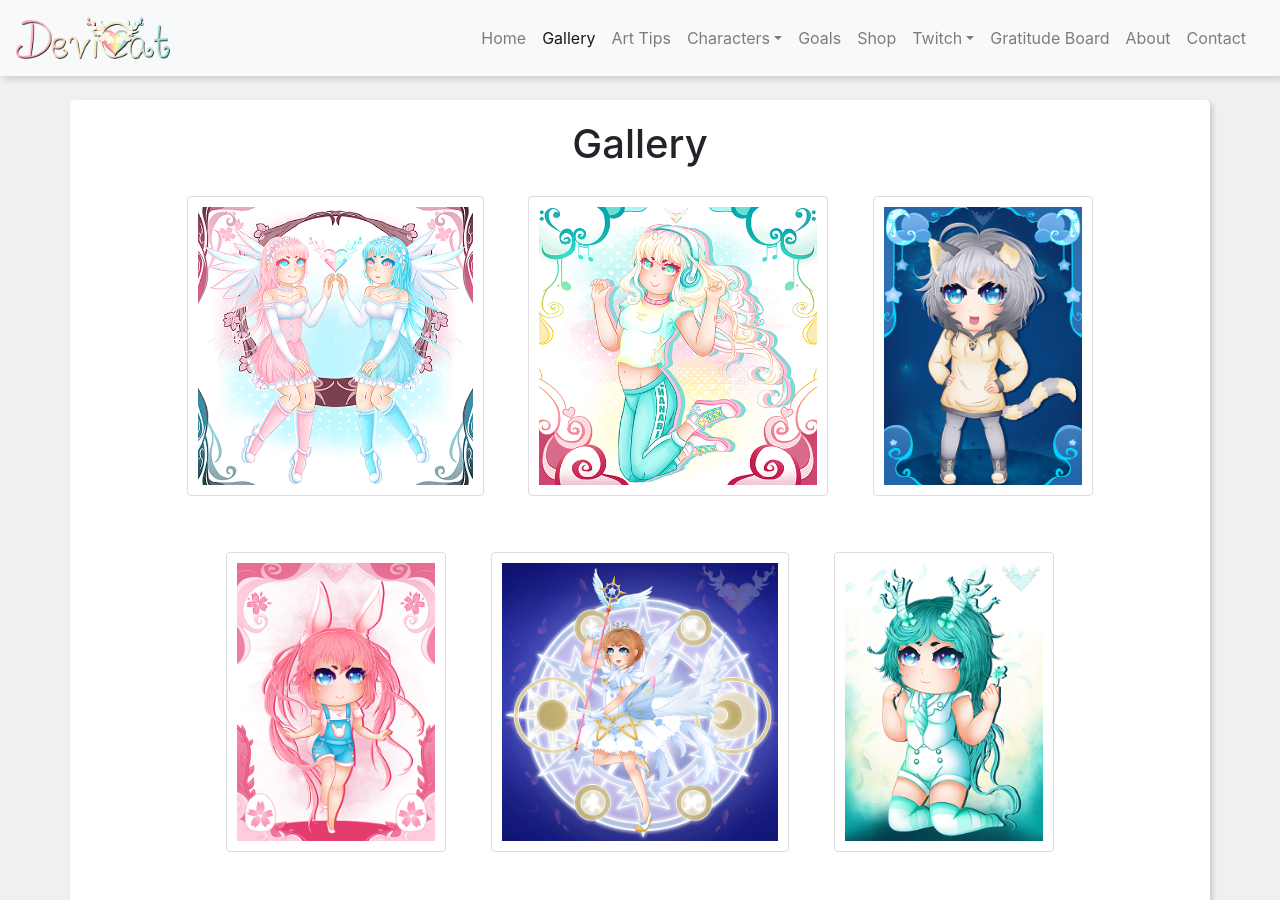
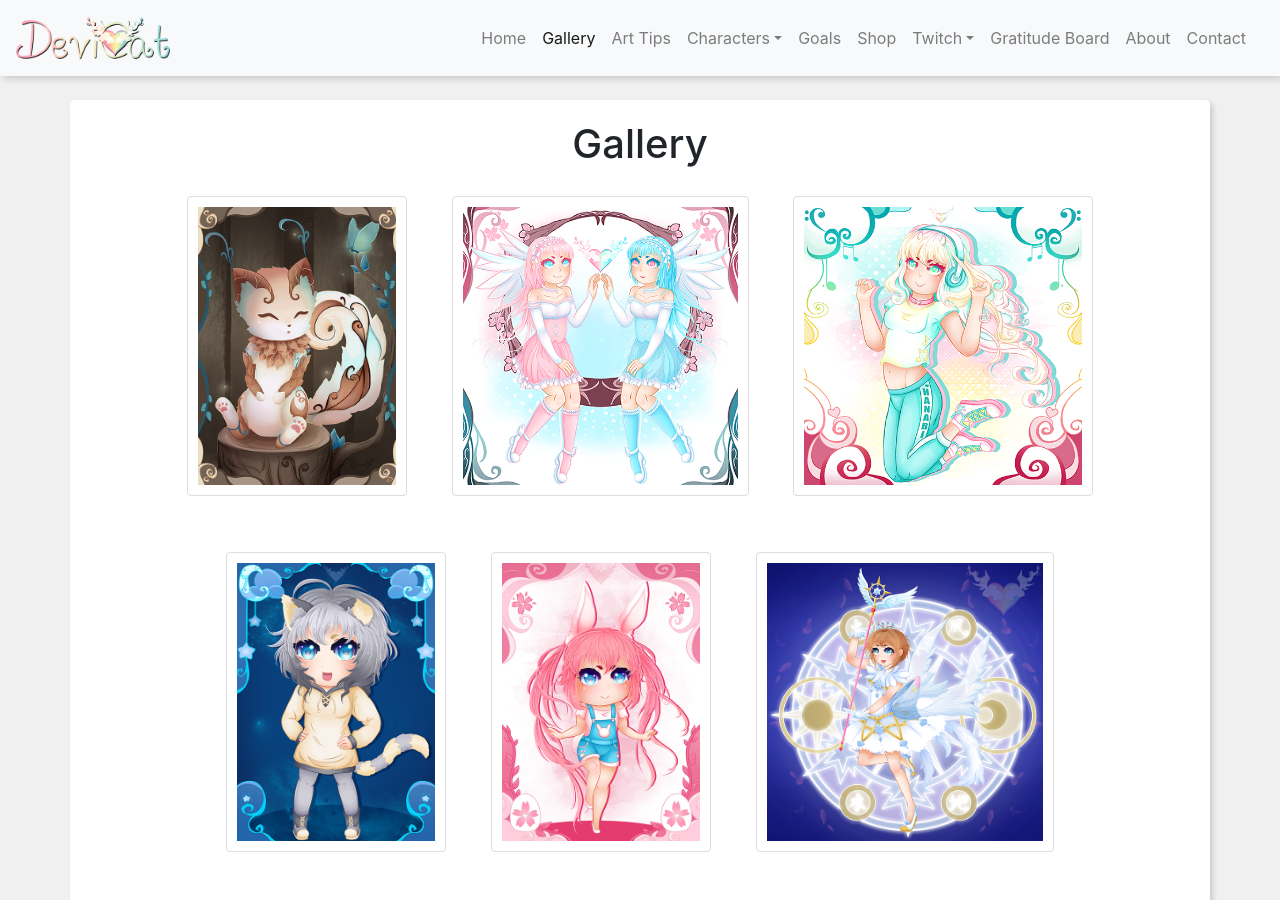
Before and after one commit to DeviCatOutlet/devicatoutlet.github.io, a Jekyll site: the page built from gallery.md, in a window 1280 px wide and 900 px high. Built offline with Jekyll 4.4.1, drawn with Linux system fonts in a browser that asks for light colours; nearby versions of some CDN libraries; our own code applies the rules of GitHub Pages for plain Markdown files.

Commit message:
Update Gallery
Add earthkitsune2018.png to img folder and gallery.

```diff
--- a/gallery.md
+++ b/gallery.md
@@ -1,22 +1,22 @@
 # Gallery
 
 
+![Earth Kitsune](img/earthkitsune2018.png)
 ![CCB Lolita Twins](img/ccb_lolita_twins_2018.png)
 ![Hanabi](img/hanabi.png)
+
 ![Katasha Chibi](img/katashachibi.png)
-
 ![CCBunny](img/ccbunny.png)
 ![CardCaptor Sakura Clear Card](img/cardcaptorsakura_clearcard.png)
+
 ![Reiko CloverGirl 2018](img/Reiko_CloverGirl_2018.png)
-
 ![BerriChan 2018](img/berrichan_2018.png)
 ![Shizuko Winter Sprite 2018](img/ShizukoWinterSprite2018.png)
+
 ![DeviCat](img/devicatcoffee.png)
-
 ![Momoko](img/momoko.png)
 ![Maika](img/maika.png)
+
 ![Dapper Cat](img/dappercat.png)
-
 ![Hallway Raptor](img/hallwayraptor.png)
 ![Birthday Nilla](img/birthday.png)
-![Autumn Rin](img/rin_autumn.png)
```
Also changed, not shown: img/earthkitsune2018.png (added).
